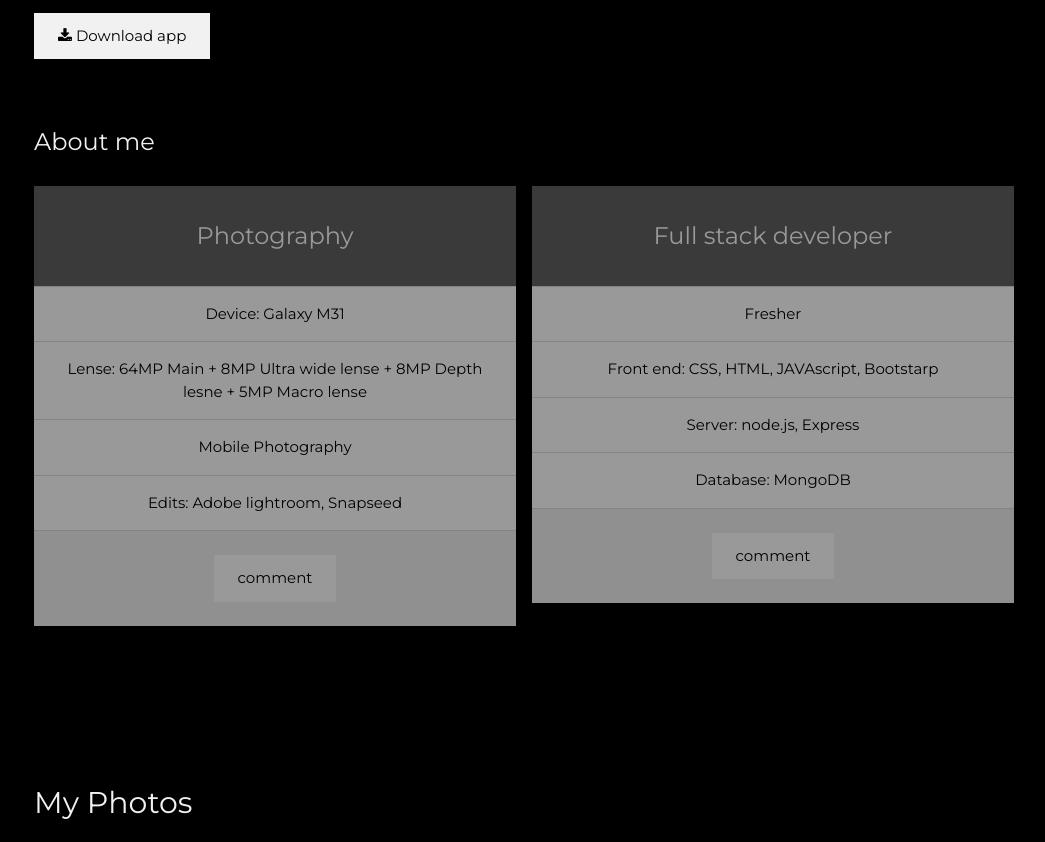
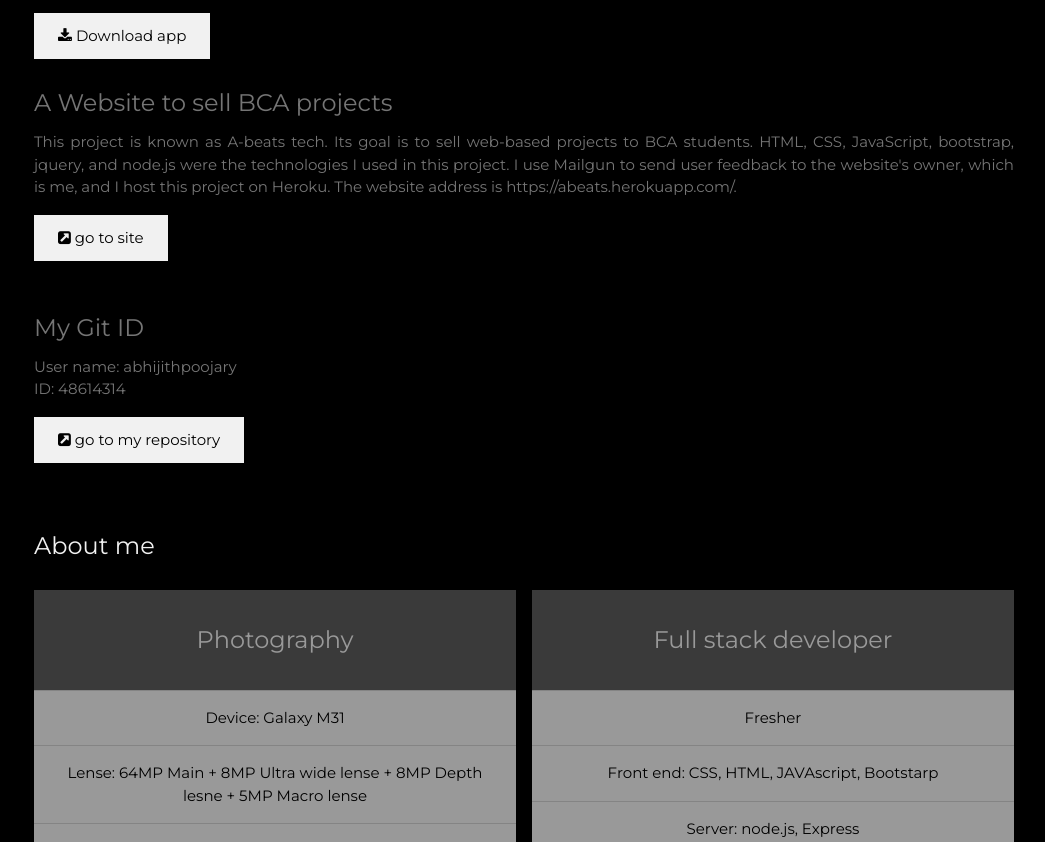
Before and after one commit to abhijithpoojary/my-frist-project, a website: page home.html in a window 1280 px wide. Shown: the part 2027-2869 px from the top of the page, without its empty margins (176-1221 px from the left). Drawn offline with nearby package versions, Linux system fonts and the light colour scheme.

Commit message:
adding website

```diff
--- a/home.html
+++ b/home.html
@@ -147,6 +147,25 @@ a:link {
   <button class="w3-button w3-light-grey w3-padding-large w3-section">
     <i class="fa fa-download"></i>
   <a href="./download/abijit.apk" download>Download app</a>
+</button>
+
+<h3>A Website to sell BCA projects</h3>
+<p>This project is known as A-beats tech. Its goal is to sell web-based projects to BCA students.
+  HTML, CSS, JavaScript, bootstrap, jquery, and node.js were the technologies I used in this project.
+   I use Mailgun to send user feedback to the website's owner, which is me, and I host this project on Heroku.
+   The website address is https://abeats.herokuapp.com/.
+</p>
+<button class="w3-button w3-light-grey w3-padding-large w3-section">
+<i class="fa fa-external-link-square"></i>
+<a href="https://abeats.herokuapp.com/" download>go to site</a>
+</button><br><br>
+
+  <h3>My Git ID</h3>
+  <p>User name: abhijithpoojary<p>
+  <p>ID: 48614314<p>
+    <button class="w3-button w3-light-grey w3-padding-large w3-section">
+    <i class="fa fa-external-link-square"></i>
+  <a href="https://github.com/abhijithpoojary" download>go to my repository</a>
 </button><br><br>
 
 
```
Also changed, not shown: comment.html (+1 -1 lines).
